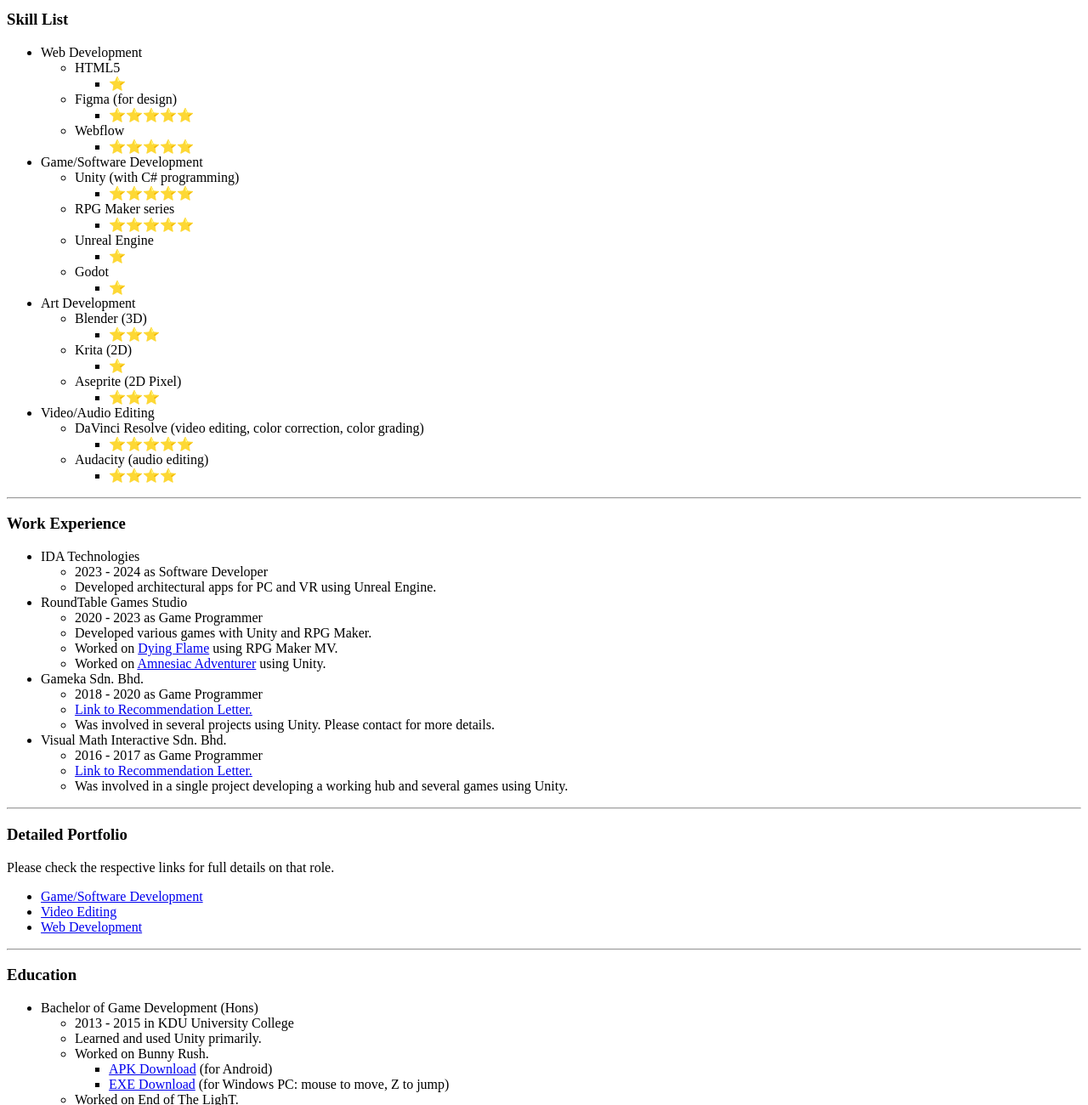
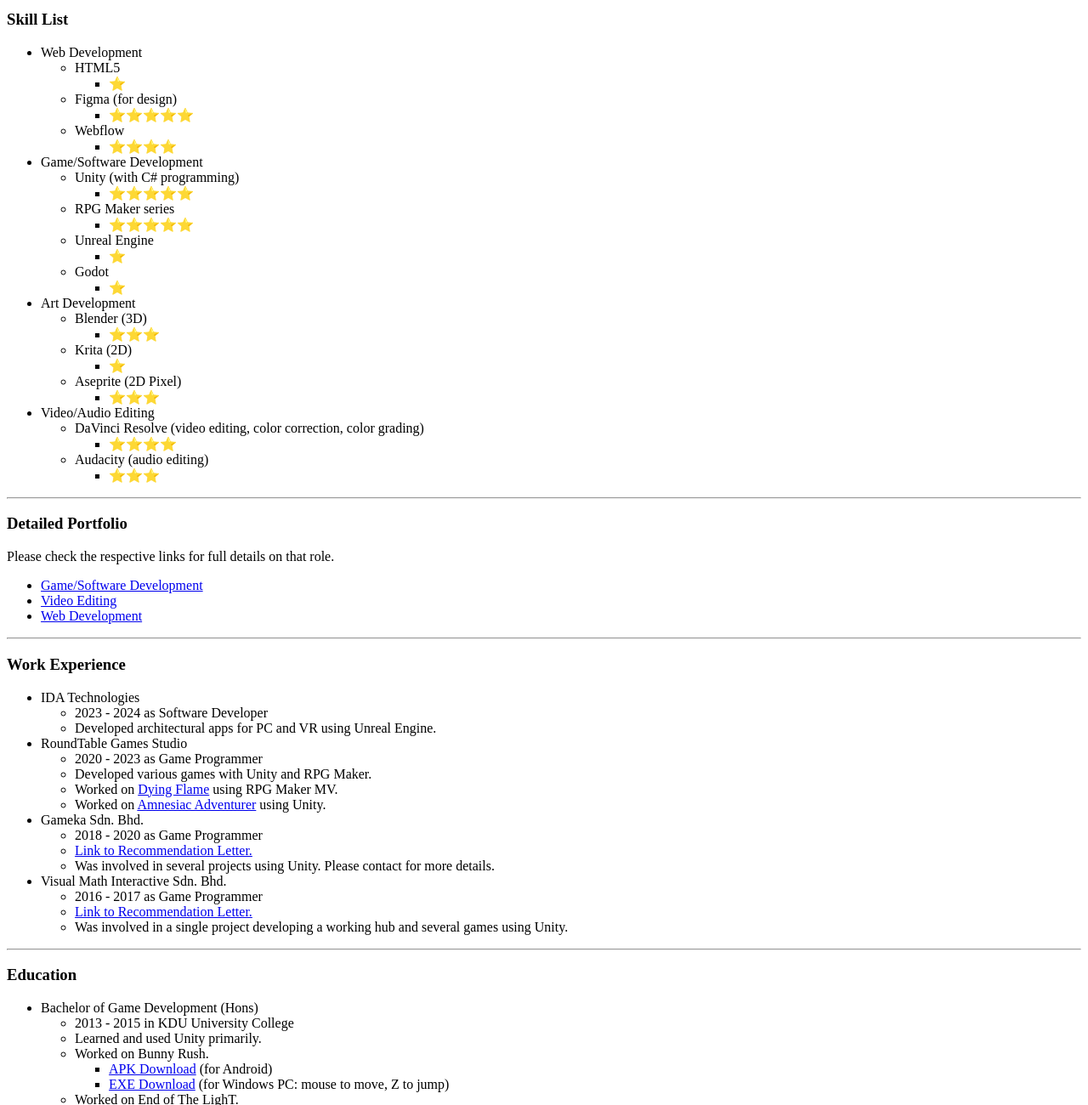
Before and after one commit to ScorpiusG/personal-resume, a plain HTML site: page index.html in a window 1280 px wide. Shown: the part 531-1831 px from the top of the page at 85% size. Drawn offline with Linux system fonts and the light colour scheme.

Commit message:
Update index.html

```diff
--- a/index.html
+++ b/index.html
@@ -38,7 +38,7 @@
           <li>Figma (for design)</li>
           <ul><li>⭐⭐⭐⭐⭐</li></ul>
           <li>Webflow</li>
-          <ul><li>⭐⭐⭐⭐⭐</li></ul>
+          <ul><li>⭐⭐⭐⭐</li></ul>
         </ul>
         <li>Game/Software Development</li>
         <ul>
@@ -65,10 +65,19 @@
         <li>Video/Audio Editing</li>
         <ul>
           <li>DaVinci Resolve (video editing, color correction, color grading)</li>
-          <ul><li>⭐⭐⭐⭐⭐</li></ul>
+          <ul><li>⭐⭐⭐⭐</li></ul>
           <li>Audacity (audio editing)</li>
-          <ul><li>⭐⭐⭐⭐</li></ul>
+          <ul><li>⭐⭐⭐</li></ul>
         </ul>
+    </ul>
+
+    <hr />
+    <h3>Detailed Portfolio</h3>
+    <p>Please check the respective links for full details on that role.</p>
+    <ul>
+        <li><a href="https://docs.google.com/document/d/1Cj31L_g4k2UHDUjbCDOck2tYFF9q_qhkI0VFvKs-QjA/edit?usp=sharing">Game/Software Development</a></li>
+        <li><a href="https://docs.google.com/document/d/1sniYKYULbqUKRTSemSBW7Noykibx_aowppyscFBvEHQ/edit?usp=sharing">Video Editing</a></li>
+        <li><a href="https://scorpiusg.github.io/html-portfolio/">Web Development</a></li>
     </ul>
 
     <hr />
@@ -102,15 +111,6 @@
             <li>Was involved in a single project developing a working hub and several games using Unity.</li>
         </ul>
 
-    </ul>
-
-    <hr />
-    <h3>Detailed Portfolio</h3>
-    <p>Please check the respective links for full details on that role.</p>
-    <ul>
-        <li><a href="https://docs.google.com/document/d/1Cj31L_g4k2UHDUjbCDOck2tYFF9q_qhkI0VFvKs-QjA/edit?usp=sharing">Game/Software Development</a></li>
-        <li><a href="https://docs.google.com/document/d/1sniYKYULbqUKRTSemSBW7Noykibx_aowppyscFBvEHQ/edit?usp=sharing">Video Editing</a></li>
-        <li><a href="https://scorpiusg.github.io/html-portfolio/">Web Development</a></li>
     </ul>
 
     <hr />
```
